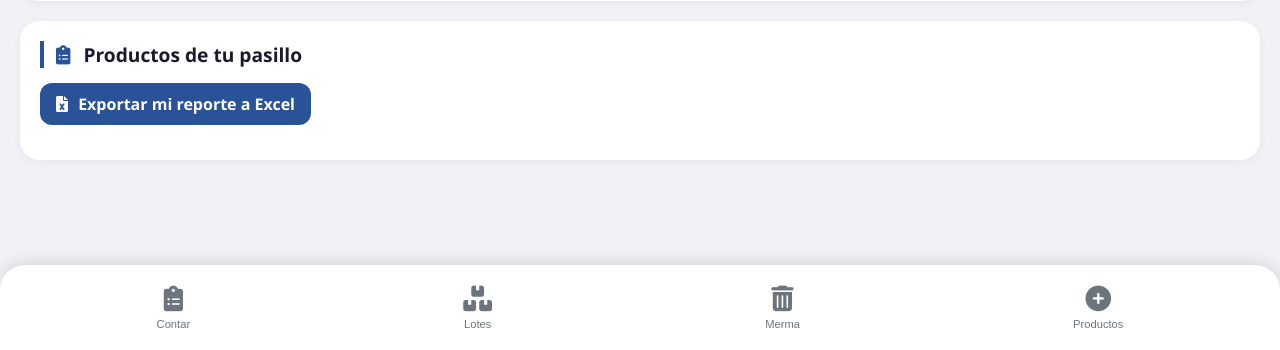
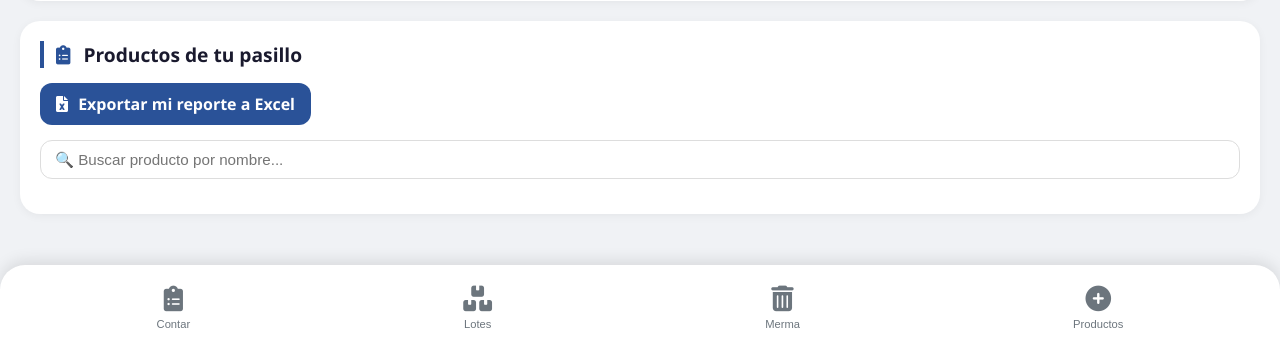
Before and after one commit to Danielblin/control-mass, a Flask app: page /user_pasillo in a window 1280 px wide. Shown: the part 450-800 px from the top of the page. Run offline with Flask 3, Linux system fonts and the light colour scheme; a user stored in the database is signed in; data comes from the database, SQL or seed files in the repository.

Commit message:
Agregar barra de búsqueda y orden alfabético en productos

```diff
--- a/app.py
+++ b/app.py
@@ -558,7 +558,7 @@ def ver_mermas():
     cursor = conn.cursor()
 
     # Lista de productos para el filtro
-    cursor.execute("SELECT codigo, nombre FROM productos WHERE pasillo=?", (pasillo,))
+    cursor.execute("SELECT codigo, nombre, precio, uxb FROM productos WHERE pasillo=? ORDER BY nombre ASC", (pasillo,))
     productos_lista = cursor.fetchall()
 
     # Construir query
--- a/templates/user_pasillo.html
+++ b/templates/user_pasillo.html
@@ -537,6 +537,10 @@
                 font-size: 0.65rem;
             }
             .menu-icon { font-size: 1.3rem; }
+            .search-box input {
+                font-size: 0.9rem;
+                padding: 8px 12px;
+            }
         }
     </style>
 </head>
@@ -600,15 +604,21 @@
         {% endif %}
     </div>
 
-    <!-- Lista de productos -->
+    <!-- Lista de productos con barra de búsqueda -->
     <div class="card">
         <h3><i class="fas fa-clipboard-list"></i> Productos de tu pasillo</h3>
         <div style="margin-bottom:15px;">
             <a href="/exportar_excel" class="btn btn-primary"><i class="fas fa-file-excel"></i> Exportar mi reporte a Excel</a>
         </div>
-        <div class="productos-grid">
+
+        <!-- BARRA DE BÚSQUEDA -->
+        <div class="search-box" style="margin-bottom: 15px;">
+            <input type="text" id="buscadorProductos" onkeyup="filtrarProductos()" placeholder="🔍 Buscar producto por nombre..." style="width:100%; padding: 10px 14px; border: 1px solid #ddd; border-radius: 12px; font-size: 0.95rem;">
+        </div>
+
+        <div class="productos-grid" id="productosGrid">
             {% for p in productos %}
-            <div class="producto-card">
+            <div class="producto-card" data-nombre="{{ p[1].lower() }}">
                 <div class="producto-info">
                     <div class="producto-nombre">{{ p[1] }}</div>
                     <div class="producto-detalle">
@@ -659,7 +669,8 @@
         </button>
     </div>
 
-        <!-- MODAL: Ajustes (⚙️) -->
+    <!-- MODALES -->
+    <!-- MODAL: Ajustes (⚙️) -->
     <div id="modal-ajustes" class="modal">
         <div class="modal-content">
             <div class="modal-header">
@@ -977,6 +988,23 @@
             }
         }
 
+        // FUNCIÓN DE BÚSQUEDA PARA PRODUCTOS
+        function filtrarProductos() {
+            const input = document.getElementById('buscadorProductos');
+            const filter = input.value.toLowerCase();
+            const productosGrid = document.getElementById('productosGrid');
+            const productos = productosGrid.getElementsByClassName('producto-card');
+
+            for (let i = 0; i < productos.length; i++) {
+                const nombre = productos[i].getAttribute('data-nombre');
+                if (nombre.includes(filter)) {
+                    productos[i].style.display = '';
+                } else {
+                    productos[i].style.display = 'none';
+                }
+            }
+        }
+
         // Modo oscuro / claro
         function toggleDarkMode() {
             document.body.classList.toggle('dark-mode');
```
